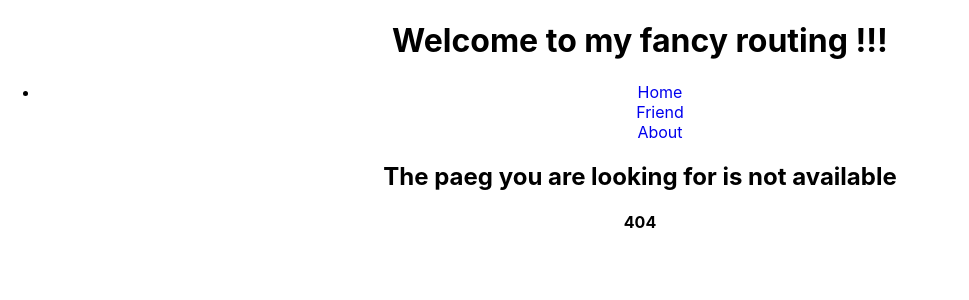
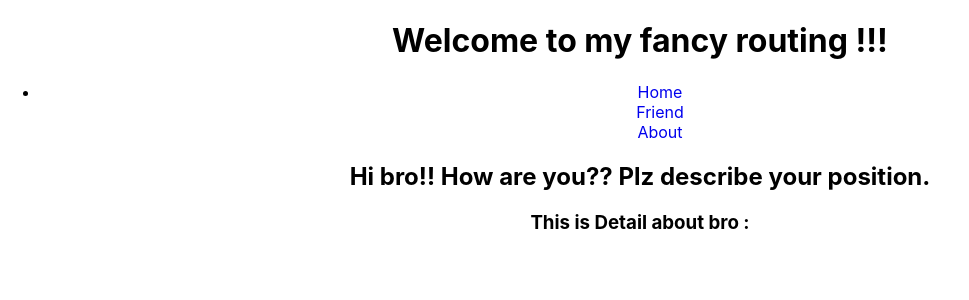
Before and after one commit to Habibur96/react-router, a React (Create React App) app: page /Friend/1 in a window 1280 px wide. Before the commit this address had no page. Shown: the top 300 px of the page, without its empty margins (0-969 px from the left). Built offline with nearby package versions, Linux system fonts and the light colour scheme.

Commit message:
again cod added

```diff
--- a/src/App.js
+++ b/src/App.js
@@ -11,6 +11,7 @@
 import About from './components/About/About'
 import NotFound from './components/NotFound/NotFound';
 import Header from './components/Header/Header';
+import FriendDetail from './components/FriendDetail/FriendDetail';
 
 
 
@@ -26,6 +27,8 @@
         <Route path="/Friends" element={<Friends></Friends>}></Route>
 
         <Route path="/About" element={<About></About>}></Route>
+
+        <Route path="/Friend/:FriendId" element={<FriendDetail></FriendDetail>}></Route>
         <Route path='*' element={<NotFound></NotFound>}></Route>
       </Routes >
     </div >
--- a/src/components/Friend/Friend.js
+++ b/src/components/Friend/Friend.js
@@ -1,9 +1,10 @@
 import React from 'react';
-import { useNavigate } from 'react-router-dom';
+import { Link, useNavigate } from 'react-router-dom';
 
 const Friend = (props) => {
     const { name, username, id } = props.friend;
     const navigate = useNavigate(); //Hook
+
     const showFriendDetail = () => {
         const path = `/Friend/${id}`;
         navigate(path);
@@ -12,6 +13,9 @@
         <div>
 
             <h2>Name: {name}</h2>
+            {/*Commant:- We can use it using click handaler and also <Link><Link/>. If we use button we have to use navigate. */}
+
+            <Link to={'/Friend/' + id}>Show Detail</Link>
 
             <button onClick={showFriendDetail}>Username: {username}-{id}</button>
         </div>
--- /dev/null
+++ b/src/components/FriendDetail/FriendDetail.js
@@ -0,0 +1,20 @@
+import React from 'react';
+import { useParams } from 'react-router-dom';
+
+const FriendDetail = () => {
+    // const params = useParams();
+    //Same jinis using distacchuring
+    const { FriendId } = useParams;
+    return (
+        <div>
+            <h2>Hi bro!! How are you?? Plz describe your position.</h2>
+            {/* <h3>This is Detail about bro : {params.FriendId}</h3> */}
+
+            <h3>This is Detail about bro : {FriendId}</h3>
+
+
+        </div>
+    );
+};
+
+export default FriendDetail;
```
